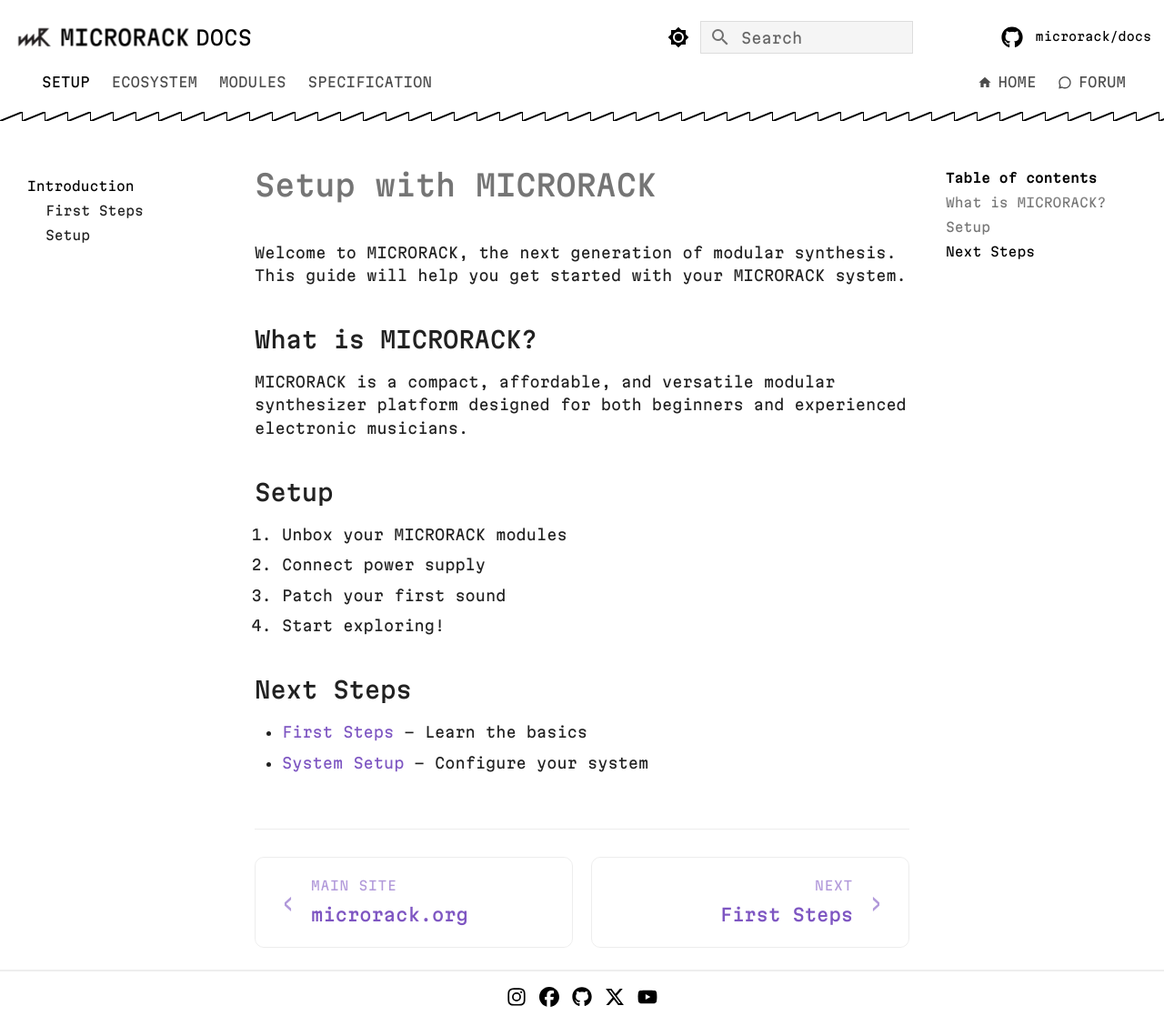
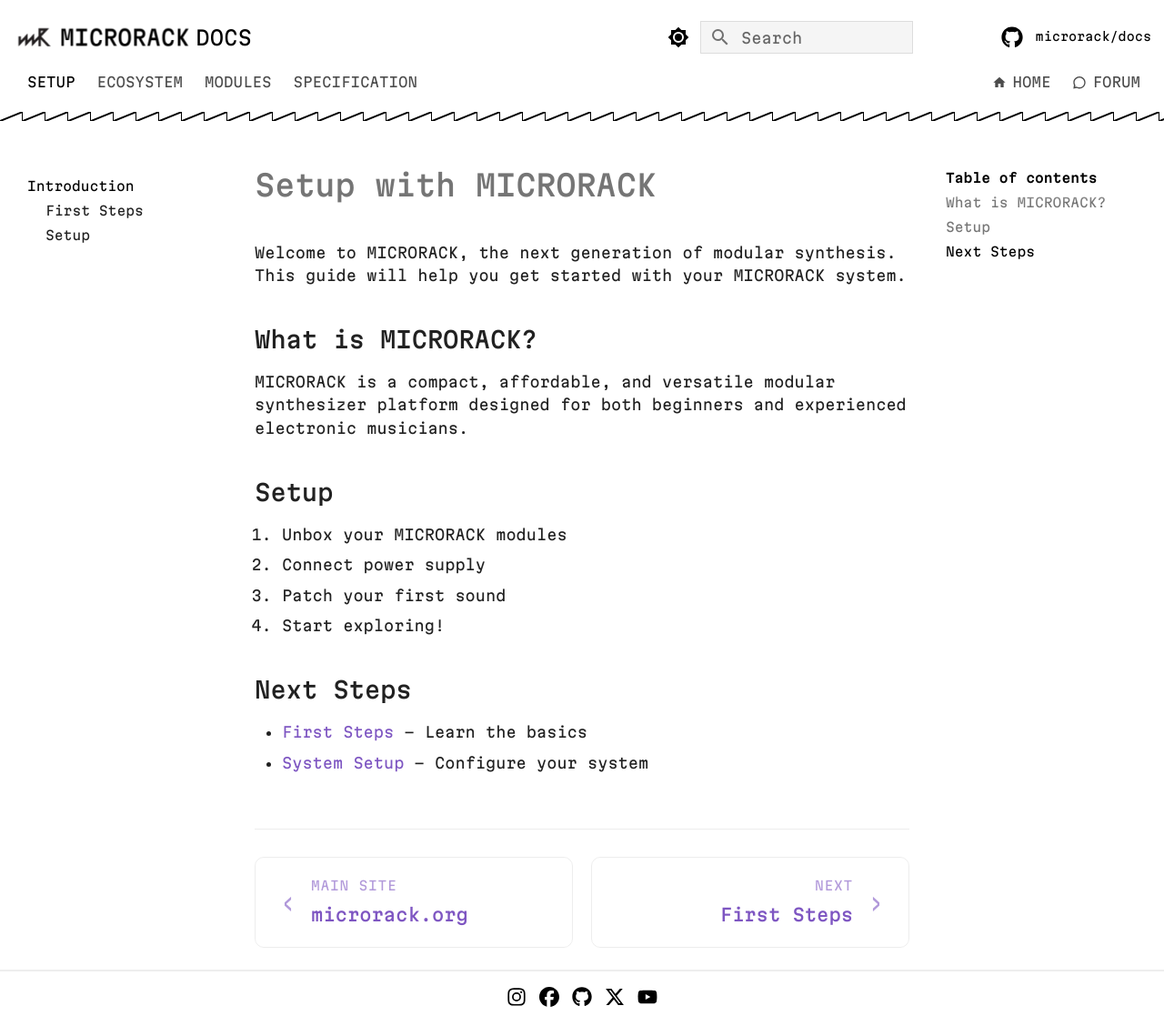
Before and after one commit to microrack/docs-test, an MkDocs documentation site: the page built from docs/index.md, in a window 1280 px wide and 1128 px high. Shown: the whole window at 91% size. Built offline with MkDocs 1.6.1 and Material for MkDocs 9.7.7, drawn with Linux system fonts in a browser that asks for light colours; comment, search, counter and statistics services are not loaded.

Commit message:
Proper width

```diff
--- a/docs/assets/extra.css
+++ b/docs/assets/extra.css
@@ -31,10 +31,9 @@
 
 .md-header__inner {
   padding: 17px 0 0 !important;
-  max-width: 1252px !important;
 }
 
-.md-main__inner {
+.md-grid {
   max-width: 1252px !important;
 }
 
```
Also changed, not shown: docs/assets/icon.png (added).
